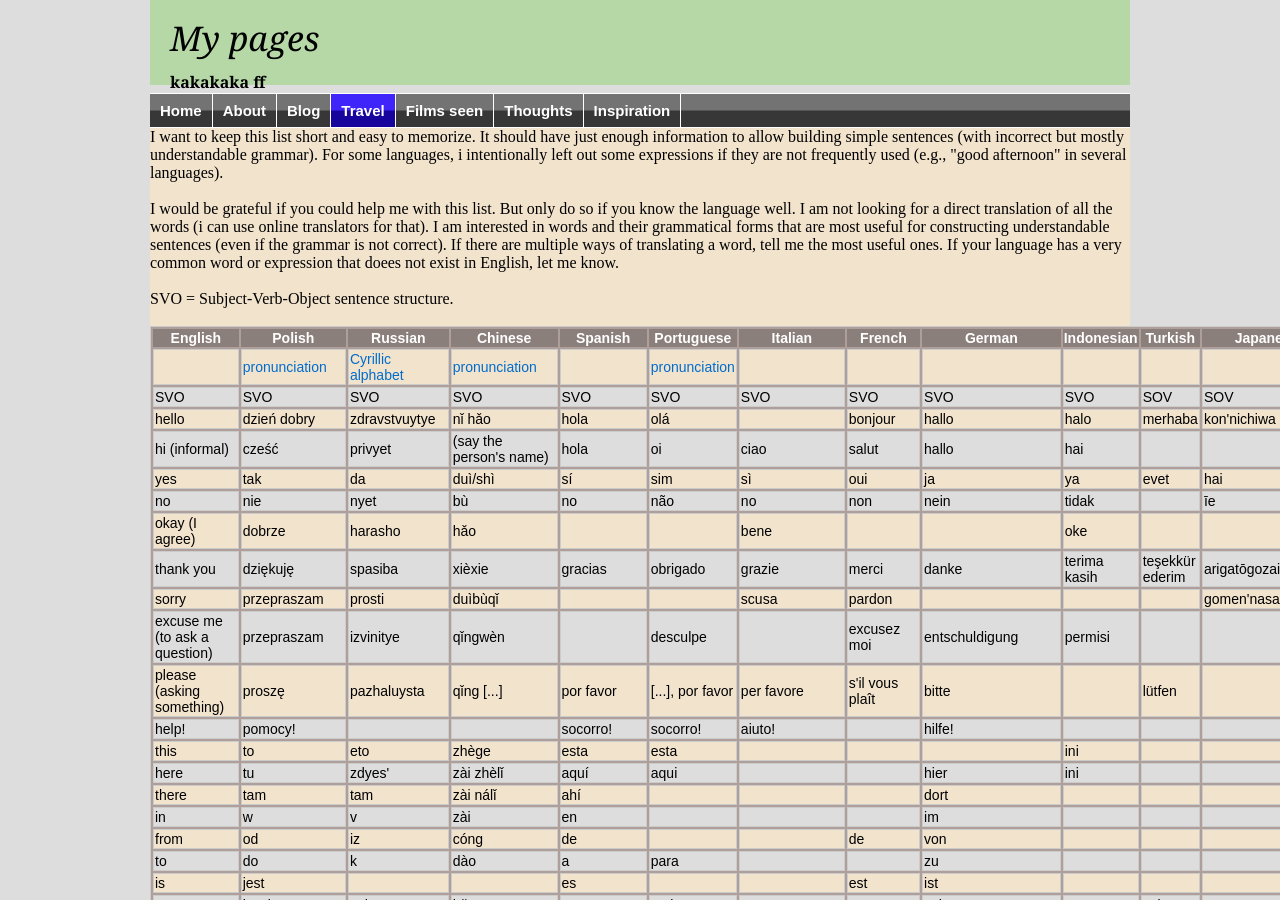
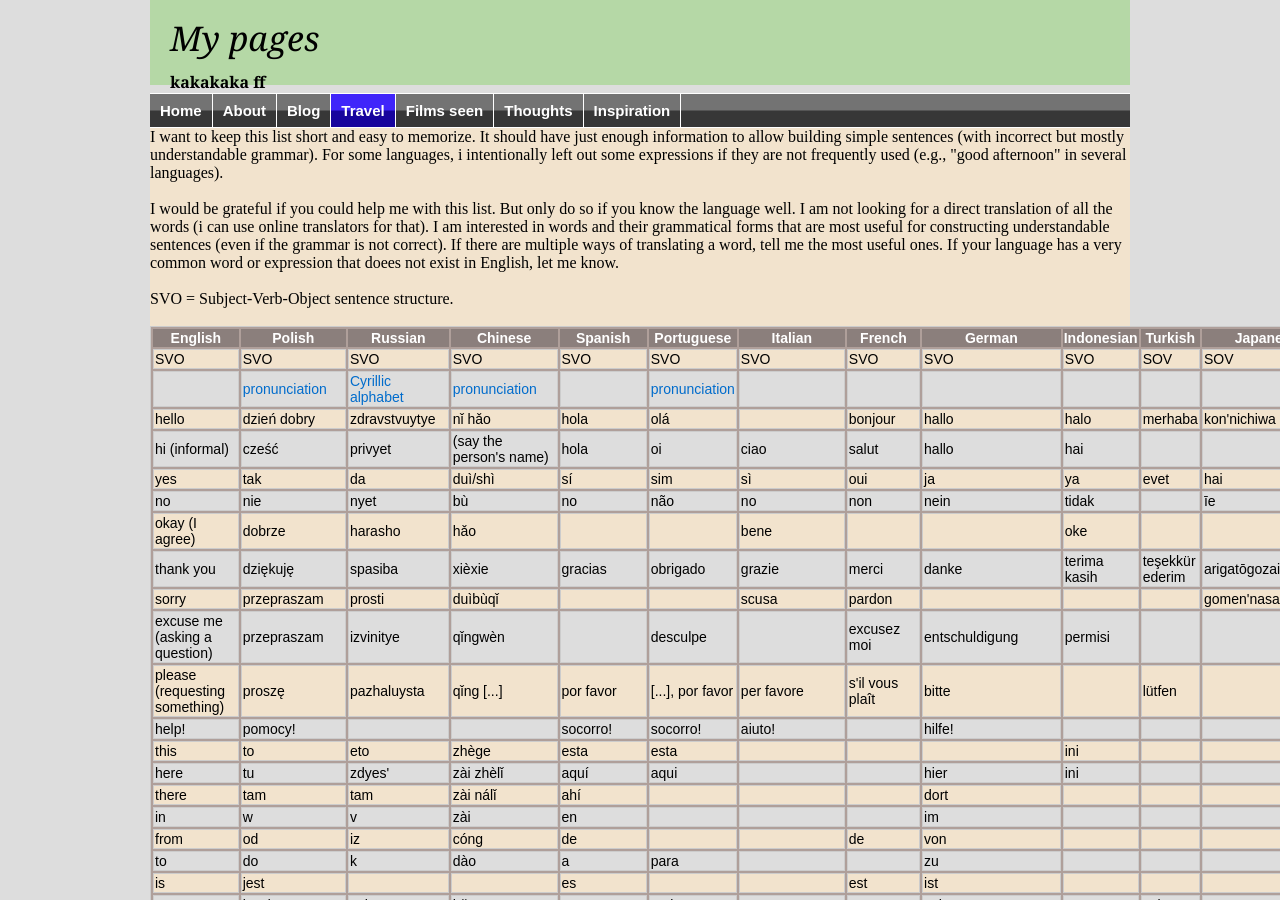
Before and after one commit to witba/witba.github.io, a Jekyll site: the page built from travel/lang.html, in a window 1280 px wide and 900 px high. Built offline with Jekyll 4.4.1, drawn with Linux system fonts in a browser that asks for light colours; some of the changed text lies outside the part shown.

Commit message:
Update lang.html

```diff
--- a/travel/lang.html
+++ b/travel/lang.html
@@ -34,11 +34,12 @@
   background: #f2e3cd;
 }
 
+
 </style>
 <table class="tableizer-table">
 <thead><tr class="tableizer-firstrow"><th>English</th><th>Polish</th><th>Russian</th><th>Chinese</th><th>Spanish</th><th>Portuguese</th><th>Italian</th><th>French</th><th>German</th><th>Indonesian</th><th>Turkish</th><th>Japanese</th><th>Hindi</th><th>Arabic</th><th>Persian</th><th>Swahili</th><th>Vietnamese</th><th>Korean</th></tr></thead><tbody>
+ <tr><td>SVO</td><td>SVO</td><td>SVO</td><td>SVO</td><td>SVO</td><td>SVO</td><td>SVO</td><td>SVO</td><td>SVO</td><td>SVO</td><td>SOV</td><td>SOV</td><td>SOV</td><td>VSO</td><td>SOV</td><td>SVO</td><td>SVO</td><td>SOV</td></tr>
  <tr><td>&nbsp;</td><td><a href="https://en.wikibooks.org/wiki/Polish/Polish_pronunciation" target=_blank>pronunciation</a></td><td><a href="https://en.wikipedia.org/wiki/Cyrillic_alphabets#Common_letters" target=_blank>Cyrillic alphabet</a></td><td><a href="https://chinese.yabla.com/chinese-pinyin-chart.php" target=_blank>pronunciation</a></td><td>&nbsp;</td><td><a href="https://european-portuguese.info" target=_blank>pronunciation</a></td><td>&nbsp;</td><td>&nbsp;</td><td>&nbsp;</td><td>&nbsp;</td><td>&nbsp;</td><td>&nbsp;</td><td>&nbsp;</td><td>&nbsp;</td><td>&nbsp;</td><td>&nbsp;</td><td>&nbsp;</td><td>&nbsp;</td></tr>
- <tr><td>SVO</td><td>SVO</td><td>SVO</td><td>SVO</td><td>SVO</td><td>SVO</td><td>SVO</td><td>SVO</td><td>SVO</td><td>SVO</td><td>SOV</td><td>SOV</td><td>SOV</td><td>VSO</td><td>SOV</td><td>SVO</td><td>SVO</td><td>SOV</td></tr>
  <tr><td>hello</td><td>dzień dobry</td><td>zdravstvuytye</td><td>nǐ hǎo</td><td>hola</td><td>olá</td><td>&nbsp;</td><td>bonjour</td><td>hallo</td><td>halo</td><td>merhaba</td><td>kon'nichiwa</td><td>namaste</td><td>&nbsp;</td><td>&nbsp;</td><td>&nbsp;</td><td>&nbsp;</td><td>&nbsp;</td></tr>
  <tr><td>hi (informal)</td><td>cześć</td><td>privyet</td><td>(say the person's name)</td><td>hola</td><td>oi</td><td>ciao</td><td>salut</td><td>hallo</td><td>hai</td><td>&nbsp;</td><td>&nbsp;</td><td>&nbsp;</td><td>&nbsp;</td><td>&nbsp;</td><td>&nbsp;</td><td>&nbsp;</td><td>&nbsp;</td></tr>
  <tr><td>yes</td><td>tak</td><td>da</td><td>duì/shì</td><td>sí</td><td>sim</td><td>sì</td><td>oui</td><td>ja</td><td>ya</td><td>evet</td><td>hai </td><td>&nbsp;</td><td>&nbsp;</td><td>&nbsp;</td><td>&nbsp;</td><td>&nbsp;</td><td>&nbsp;</td></tr>
@@ -46,8 +47,8 @@
  <tr><td>okay (I agree)</td><td>dobrze</td><td>harasho</td><td>hǎo</td><td>&nbsp;</td><td>&nbsp;</td><td>bene</td><td>&nbsp;</td><td>&nbsp;</td><td>oke</td><td>&nbsp;</td><td>&nbsp;</td><td>&nbsp;</td><td>&nbsp;</td><td>&nbsp;</td><td>&nbsp;</td><td>&nbsp;</td><td>&nbsp;</td></tr>
  <tr><td>thank you</td><td>dziękuję</td><td>spasiba</td><td>xièxie</td><td>gracias</td><td>obrigado</td><td>grazie</td><td>merci</td><td>danke</td><td>terima kasih</td><td>teşekkür ederim</td><td>arigatōgozaimashita</td><td>dhanyavaad</td><td>&nbsp;</td><td>&nbsp;</td><td>&nbsp;</td><td>&nbsp;</td><td>&nbsp;</td></tr>
  <tr><td>sorry</td><td>przepraszam</td><td>prosti</td><td>duìbùqǐ</td><td>&nbsp;</td><td>&nbsp;</td><td>scusa</td><td>pardon</td><td>&nbsp;</td><td>&nbsp;</td><td>&nbsp;</td><td>gomen'nasai</td><td>&nbsp;</td><td>&nbsp;</td><td>&nbsp;</td><td>&nbsp;</td><td>&nbsp;</td><td>&nbsp;</td></tr>
- <tr><td>excuse me (to ask a question)</td><td>przepraszam</td><td>izvinitye</td><td>qǐngwèn</td><td>&nbsp;</td><td>desculpe</td><td>&nbsp;</td><td>excusez moi</td><td>entschuldigung</td><td>permisi</td><td>&nbsp;</td><td>&nbsp;</td><td>&nbsp;</td><td>&nbsp;</td><td>&nbsp;</td><td>&nbsp;</td><td>&nbsp;</td><td>&nbsp;</td></tr>
- <tr><td>please (asking something)</td><td>proszę </td><td>pazhaluysta</td><td>qǐng [...]</td><td>por favor</td><td>[...], por favor</td><td>per favore</td><td>s'il vous plaît</td><td>bitte</td><td>&nbsp;</td><td>lütfen</td><td>&nbsp;</td><td>&nbsp;</td><td>&nbsp;</td><td>&nbsp;</td><td>&nbsp;</td><td>&nbsp;</td><td>&nbsp;</td></tr>
+ <tr><td>excuse me (asking a question)</td><td>przepraszam</td><td>izvinitye</td><td>qǐngwèn</td><td>&nbsp;</td><td>desculpe</td><td>&nbsp;</td><td>excusez moi</td><td>entschuldigung</td><td>permisi</td><td>&nbsp;</td><td>&nbsp;</td><td>&nbsp;</td><td>&nbsp;</td><td>&nbsp;</td><td>&nbsp;</td><td>&nbsp;</td><td>&nbsp;</td></tr>
+ <tr><td>please (requesting something)</td><td>proszę </td><td>pazhaluysta</td><td>qǐng [...]</td><td>por favor</td><td>[...], por favor</td><td>per favore</td><td>s'il vous plaît</td><td>bitte</td><td>&nbsp;</td><td>lütfen</td><td>&nbsp;</td><td>&nbsp;</td><td>&nbsp;</td><td>&nbsp;</td><td>&nbsp;</td><td>&nbsp;</td><td>&nbsp;</td></tr>
  <tr><td>help!</td><td>pomocy!</td><td>&nbsp;</td><td>&nbsp;</td><td>socorro!</td><td>socorro!</td><td>aiuto!</td><td>&nbsp;</td><td>hilfe!</td><td>&nbsp;</td><td>&nbsp;</td><td>&nbsp;</td><td>&nbsp;</td><td>&nbsp;</td><td>&nbsp;</td><td>&nbsp;</td><td>&nbsp;</td><td>&nbsp;</td></tr>
  <tr><td>this</td><td>to</td><td>eto</td><td>zhège</td><td>esta</td><td>esta</td><td>&nbsp;</td><td>&nbsp;</td><td>&nbsp;</td><td>ini</td><td>&nbsp;</td><td>&nbsp;</td><td>&nbsp;</td><td>&nbsp;</td><td>&nbsp;</td><td>&nbsp;</td><td>&nbsp;</td><td>&nbsp;</td></tr>
  <tr><td>here</td><td>tu</td><td>zdyes'</td><td>zài zhèlǐ</td><td>aquí</td><td>aqui</td><td>&nbsp;</td><td>&nbsp;</td><td>hier</td><td>ini</td><td>&nbsp;</td><td>&nbsp;</td><td>&nbsp;</td><td>&nbsp;</td><td>&nbsp;</td><td>&nbsp;</td><td>&nbsp;</td><td>&nbsp;</td></tr>
@@ -108,18 +109,18 @@
  <tr><td>food</td><td>jedzenie</td><td>&nbsp;</td><td>shiwu</td><td>&nbsp;</td><td>comida</td><td>&nbsp;</td><td>&nbsp;</td><td>essen</td><td>makanan</td><td>&nbsp;</td><td>&nbsp;</td><td>&nbsp;</td><td>&nbsp;</td><td>&nbsp;</td><td>&nbsp;</td><td>&nbsp;</td><td>&nbsp;</td></tr>
  <tr><td>home</td><td>dom</td><td>dom</td><td>jia</td><td>casa</td><td>casa</td><td>casa</td><td>&nbsp;</td><td>hause</td><td>rumah</td><td>&nbsp;</td><td>&nbsp;</td><td>&nbsp;</td><td>&nbsp;</td><td>&nbsp;</td><td>&nbsp;</td><td>&nbsp;</td><td>&nbsp;</td></tr>
  <tr><td>hotel</td><td>hotel</td><td>otel'</td><td>bīnguǎn</td><td>hotel</td><td>hotel</td><td>&nbsp;</td><td>hôtel</td><td>hotel</td><td>hotel</td><td>otel</td><td>&nbsp;</td><td>&nbsp;</td><td>&nbsp;</td><td>&nbsp;</td><td>&nbsp;</td><td>&nbsp;</td><td>&nbsp;</td></tr>
- <tr><td>hostel (shared room with other guests)</td><td>hostel</td><td>&nbsp;</td><td>sùshè</td><td>&nbsp;</td><td>&nbsp;</td><td>auto</td><td>&nbsp;</td><td>&nbsp;</td><td>&nbsp;</td><td>&nbsp;</td><td>&nbsp;</td><td>&nbsp;</td><td>&nbsp;</td><td>&nbsp;</td><td>&nbsp;</td><td>&nbsp;</td><td>&nbsp;</td></tr>
- <tr><td>car</td><td>samochód</td><td>mashina</td><td>che</td><td>coche</td><td>carro</td><td>&nbsp;</td><td>voiture</td><td>auto</td><td>mobil</td><td>&nbsp;</td><td>&nbsp;</td><td>&nbsp;</td><td>&nbsp;</td><td>&nbsp;</td><td>&nbsp;</td><td>&nbsp;</td><td>&nbsp;</td></tr>
+ <tr><td>hostel (shared room with other guests)</td><td>hostel</td><td>&nbsp;</td><td>sùshè</td><td>&nbsp;</td><td>&nbsp;</td><td>&nbsp;</td><td>&nbsp;</td><td>&nbsp;</td><td>&nbsp;</td><td>&nbsp;</td><td>&nbsp;</td><td>&nbsp;</td><td>&nbsp;</td><td>&nbsp;</td><td>&nbsp;</td><td>&nbsp;</td><td>&nbsp;</td></tr>
+ <tr><td>car</td><td>samochód</td><td>mashina</td><td>che</td><td>coche</td><td>carro</td><td>auto</td><td>voiture</td><td>auto</td><td>mobil</td><td>&nbsp;</td><td>&nbsp;</td><td>&nbsp;</td><td>&nbsp;</td><td>&nbsp;</td><td>&nbsp;</td><td>&nbsp;</td><td>&nbsp;</td></tr>
  <tr><td>bus</td><td>autobus</td><td>avtobus</td><td>gongche</td><td>autobús</td><td>ônibus</td><td>autobus</td><td>autobus</td><td>bus</td><td>bis</td><td>otobüs</td><td>&nbsp;</td><td>&nbsp;</td><td>&nbsp;</td><td>&nbsp;</td><td>&nbsp;</td><td>&nbsp;</td><td>&nbsp;</td></tr>
  <tr><td>train</td><td>pociąg</td><td>poyezd</td><td>huoche</td><td>&nbsp;</td><td>&nbsp;</td><td>treno</td><td>&nbsp;</td><td>bahn</td><td>&nbsp;</td><td>tren</td><td>&nbsp;</td><td>&nbsp;</td><td>&nbsp;</td><td>&nbsp;</td><td>&nbsp;</td><td>&nbsp;</td><td>&nbsp;</td></tr>
  <tr><td>bus station</td><td>dworzec autobusowy</td><td>&nbsp;</td><td>gongche zhan</td><td>&nbsp;</td><td>rodoviária</td><td>&nbsp;</td><td>&nbsp;</td><td>&nbsp;</td><td>&nbsp;</td><td>&nbsp;</td><td>&nbsp;</td><td>&nbsp;</td><td>&nbsp;</td><td>&nbsp;</td><td>&nbsp;</td><td>&nbsp;</td><td>&nbsp;</td></tr>
  <tr><td>train station</td><td>dworzec</td><td>&nbsp;</td><td>huoche zhan</td><td>&nbsp;</td><td>&nbsp;</td><td>&nbsp;</td><td>gare</td><td>bahnhof</td><td>&nbsp;</td><td>&nbsp;</td><td>&nbsp;</td><td>&nbsp;</td><td>&nbsp;</td><td>&nbsp;</td><td>&nbsp;</td><td>&nbsp;</td><td>&nbsp;</td></tr>
  <tr><td>day</td><td>dzień</td><td>dyen'</td><td>tiān</td><td>día</td><td>dia</td><td>&nbsp;</td><td>&nbsp;</td><td>tag</td><td>hari</td><td>&nbsp;</td><td>&nbsp;</td><td>&nbsp;</td><td>&nbsp;</td><td>&nbsp;</td><td>&nbsp;</td><td>&nbsp;</td><td>&nbsp;</td></tr>
+ <tr><td>night </td><td>noc</td><td>noch'</td><td>wanshang</td><td>noche</td><td>noite</td><td>&nbsp;</td><td>nuit</td><td>nacht</td><td>malam</td><td>&nbsp;</td><td>&nbsp;</td><td>&nbsp;</td><td>&nbsp;</td><td>&nbsp;</td><td>&nbsp;</td><td>&nbsp;</td><td>&nbsp;</td></tr>
  <tr><td>now</td><td>teraz</td><td>&nbsp;</td><td>xianzai</td><td>&nbsp;</td><td>&nbsp;</td><td>&nbsp;</td><td>&nbsp;</td><td>&nbsp;</td><td>&nbsp;</td><td>&nbsp;</td><td>&nbsp;</td><td>&nbsp;</td><td>&nbsp;</td><td>&nbsp;</td><td>&nbsp;</td><td>&nbsp;</td><td>&nbsp;</td></tr>
  <tr><td>today</td><td>dzisiaj</td><td>syegodnya</td><td>jintian</td><td>hoy</td><td>hoje</td><td>&nbsp;</td><td>&nbsp;</td><td>heute</td><td>&nbsp;</td><td>bugün</td><td>&nbsp;</td><td>&nbsp;</td><td>&nbsp;</td><td>&nbsp;</td><td>&nbsp;</td><td>&nbsp;</td><td>&nbsp;</td></tr>
  <tr><td>tomorrow</td><td>jutro</td><td>zavtra</td><td>mingtian</td><td>mañana</td><td>amanhã</td><td>&nbsp;</td><td>&nbsp;</td><td>morgen</td><td>&nbsp;</td><td>yarın</td><td>&nbsp;</td><td>&nbsp;</td><td>&nbsp;</td><td>&nbsp;</td><td>&nbsp;</td><td>&nbsp;</td><td>&nbsp;</td></tr>
  <tr><td>yesterday</td><td>wczoraj</td><td>vchyera</td><td>zuotian</td><td>ayer</td><td>ontem</td><td>&nbsp;</td><td>&nbsp;</td><td>gestern</td><td>&nbsp;</td><td>&nbsp;</td><td>&nbsp;</td><td>&nbsp;</td><td>&nbsp;</td><td>&nbsp;</td><td>&nbsp;</td><td>&nbsp;</td><td>&nbsp;</td></tr>
- <tr><td>night </td><td>noc</td><td>noch'</td><td>wanshang</td><td>noche</td><td>noite</td><td>&nbsp;</td><td>nuit</td><td>nacht</td><td>malam</td><td>&nbsp;</td><td>&nbsp;</td><td>&nbsp;</td><td>&nbsp;</td><td>&nbsp;</td><td>&nbsp;</td><td>&nbsp;</td><td>&nbsp;</td></tr>
  <tr><td>week</td><td>tydzień</td><td>&nbsp;</td><td>xingqi</td><td>semana</td><td>semana</td><td>&nbsp;</td><td>semaine</td><td>woche</td><td>&nbsp;</td><td>&nbsp;</td><td>&nbsp;</td><td>&nbsp;</td><td>&nbsp;</td><td>&nbsp;</td><td>&nbsp;</td><td>&nbsp;</td><td>&nbsp;</td></tr>
  <tr><td>what?</td><td>co?</td><td>chto?</td><td>shenme?</td><td>¿qué?</td><td>o quê?</td><td>&nbsp;</td><td>&nbsp;</td><td>was?</td><td>apa?</td><td>&nbsp;</td><td>&nbsp;</td><td>&nbsp;</td><td>&nbsp;</td><td>&nbsp;</td><td>&nbsp;</td><td>&nbsp;</td><td>&nbsp;</td></tr>
  <tr><td>why?</td><td>dlaczego?</td><td>zachyem?</td><td>weishenme?</td><td>¿por qué?</td><td>porque?</td><td>&nbsp;</td><td>pourquoi?</td><td>warum?</td><td>mengapa?</td><td>&nbsp;</td><td>&nbsp;</td><td>&nbsp;</td><td>&nbsp;</td><td>&nbsp;</td><td>&nbsp;</td><td>&nbsp;</td><td>&nbsp;</td></tr>
```
Also changed, not shown: other parts of travel/lang.html (+4 -4 lines).
